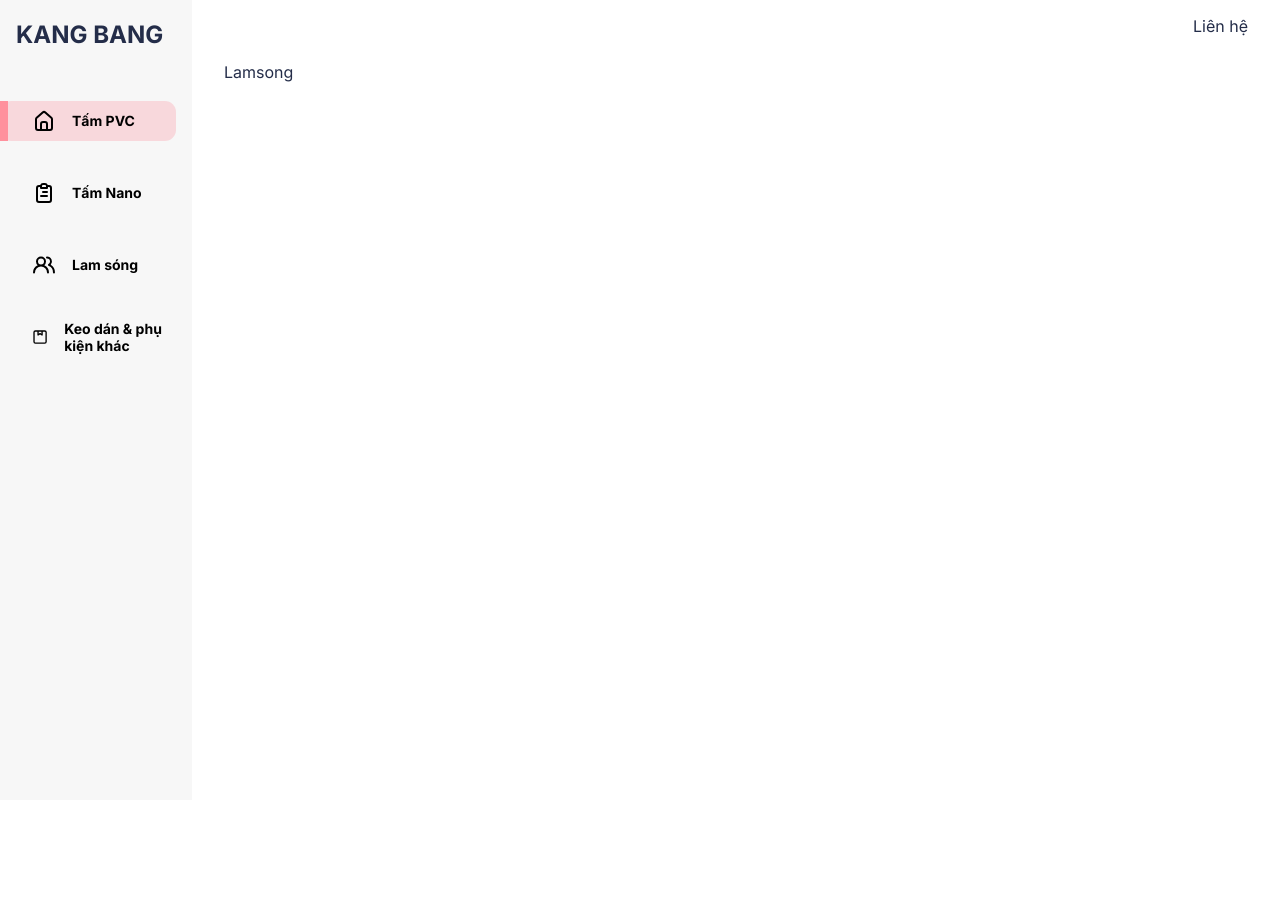
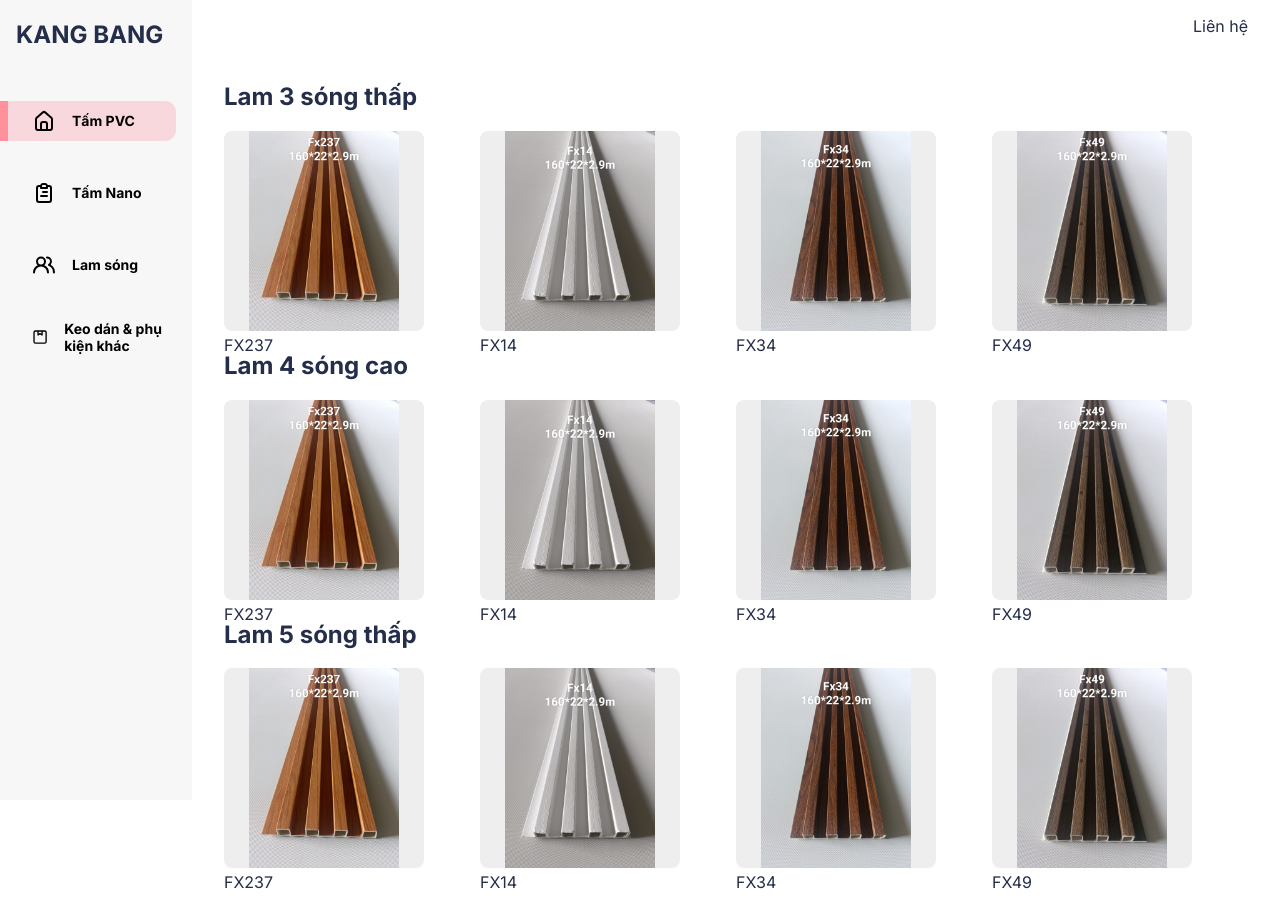
Before and after one commit to Binhbong37/tam-pvc-gia-da, a React (Create React App) app: page /lam-song in a window 1280 px wide. Before the commit the page ends 800 px from the top, so only its background shows below. Built offline with nearby package versions, Linux system fonts and the light colour scheme.

Commit message:
add page css

```diff
--- a/src/App.css
+++ b/src/App.css
@@ -29,7 +29,6 @@
     background: var(--glass);
     gap: 16px;
     grid-template-columns: 11rem auto;
-    overflow: hidden;
 }
 
 @media screen and (max-width: 1200px) {
@@ -48,3 +47,20 @@
         display: none;
     }
 }
+
+.cards {
+    display: grid;
+    grid-template-columns: repeat(4, 1fr);
+}
+
+@media screen and (max-width: 1200px) {
+    .cards {
+        grid-template-columns: repeat(3, 1fr);
+    }
+}
+
+@media screen and (max-width: 768px) {
+    .cards {
+        grid-template-columns: repeat(2, 1fr);
+    }
+}
--- a/src/components/Cards/index.js
+++ /dev/null
@@ -1,16 +0,0 @@
-import React from 'react';
-import './style.css';
-import { CardsData } from '../../data';
-import Card from '../Card';
-
-const Cards = () => {
-    return (
-        <div className="cards">
-            {CardsData.map((itme, index) => {
-                return <Card key={index} imga={itme.img} title={itme.title} />;
-            })}
-        </div>
-    );
-};
-
-export default Cards;
--- a/src/components/Cards/style.css
+++ /dev/null
@@ -1,16 +0,0 @@
-.cards {
-    display: grid;
-    grid-template-columns: repeat(4, 1fr);
-}
-
-@media screen and (max-width: 1200px) {
-    .cards {
-        grid-template-columns: repeat(3, 1fr);
-    }
-}
-
-@media screen and (max-width: 768px) {
-    .cards {
-        grid-template-columns: repeat(2, 1fr);
-    }
-}
--- a/src/data/index.js
+++ b/src/data/index.js
@@ -9,10 +9,12 @@ import {
 import LSFX14 from '../assets/imgs/LSFX14.jpg';
 import LSFX34 from '../assets/imgs/LSFX34.jpg';
 import LSFX237 from '../assets/imgs/LSFX237eDit.png';
+import LSFX49 from '../assets/imgs/LSFX49.jpg';
 import vd01 from '../assets/imgs/01.jpg';
 import vd02 from '../assets/imgs/02.jpg';
 import vd03 from '../assets/imgs/03.jpg';
 import vd04 from '../assets/imgs/04.jpg';
+import vd05 from '../assets/imgs/05.jpg';
 
 // Analytics Cards imports
 
@@ -42,12 +44,17 @@ export const SidebarData = [
     },
 ];
 
-export const CardsData = [
-    { id: 1, title: 'FX237', img: LSFX237 },
-    { id: 2, title: 'FX14', img: LSFX14 },
-    { id: 3, title: 'FX34', img: LSFX34 },
+export const PvcVanDa = [
     { id: 4, title: 'VD01', img: vd01 },
     { id: 5, title: 'VD02', img: vd02 },
     { id: 6, title: 'VD03', img: vd03 },
     { id: 7, title: 'VD04', img: vd04 },
+    { id: 8, title: 'VD05', img: vd05 },
 ];
+
+export const LamSong = [
+    { id: 1, title: 'FX237', img: LSFX237 },
+    { id: 2, title: 'FX14', img: LSFX14 },
+    { id: 3, title: 'FX34', img: LSFX34 },
+    { id: 3, title: 'FX49', img: LSFX49 },
+];
--- a/src/pages/Lamsong/index.jsx
+++ b/src/pages/Lamsong/index.jsx
@@ -1,10 +1,26 @@
-import React from 'react'
+import React from 'react';
+import Card from '../../components/Card';
+import { LamSong } from '../../data';
 
 const Lamsong
  = () => {
   return (
-    <div>Lamsong
+    <div>
+      {/* Lam 3 song thap */}
+      <h2>Lam 3 sóng thấp</h2>
+      <div className='cards'>
+      {LamSong.map((item,index) => <Card key={index} imga={item.img} title={item.title} />)}
+      </div>
 
+      <h2>Lam 4 sóng cao</h2>
+      <div className='cards'>
+      {LamSong.map((item,index) => <Card key={index} imga={item.img} title={item.title} />)}
+      </div>
+
+      <h2>Lam 5 sóng thấp</h2>
+      <div className='cards'>
+      {LamSong.map((item,index) => <Card key={index} imga={item.img} title={item.title} />)}
+      </div>
     </div>
   )
 }
--- a/src/pages/TamPVC/index.jsx
+++ b/src/pages/TamPVC/index.jsx
@@ -1,9 +1,12 @@
 import React from 'react';
-import Cards from '../../components/Cards';
+import { PvcVanDa } from '../../data';
+import Card from '../../components/Card'
 
 const TamPVC = () => {
   return (
-    <div><Cards /></div>
+    <div className='cards'>
+      {PvcVanDa.map((item,index) => <Card key={index} imga={item.img} title={item.title} />)}
+    </div>
   )
 }
 
```
Also changed, not shown: src/assets/imgs/05.jpg (renamed from src/assets/imgs/05..jpg).
